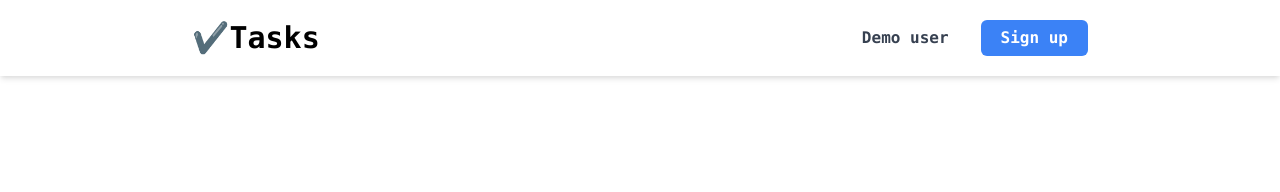
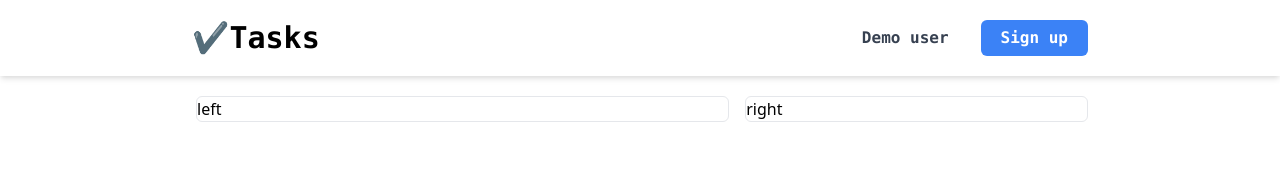
Before and after one commit to ognjen-dev/task-project, a React (Create React App) app: page / in a window 1280 px wide. Shown: the top 192 px of the page. Built offline with nearby package versions, Linux system fonts and the light colour scheme.

Commit message:
do component placing in body component

```diff
--- a/src/app/components/Body.jsx
+++ b/src/app/components/Body.jsx
@@ -1,9 +1,16 @@
 import React from 'react'
+import BodyLeft from './BodyLeft'
+import BodyRight from './BodyRight'
 
 const Body = () => {
     return (
-        <div>
-
+        <div className="lg:px-48 md:px-48 px-1 flex flex-row justify-center py-5">
+            <div className="border rounded-md w-full lg:p-0 mx-1 lg:w-4/6 lg:mr-4">
+                <BodyLeft />
+            </div>
+            <div className="border rounded-md w-96 lg:block hidden">
+                <BodyRight />
+            </div>
         </div>
     )
 }
--- /dev/null
+++ b/src/app/components/BodyLeft.jsx
@@ -0,0 +1,11 @@
+import React from 'react'
+
+const BodyLeft = () => {
+    return (
+        <div>
+            left
+        </div>
+    )
+}
+
+export default BodyLeft
--- /dev/null
+++ b/src/app/components/BodyRight.jsx
@@ -0,0 +1,11 @@
+import React from 'react'
+
+const BodyRight = () => {
+    return (
+        <div>
+            right
+        </div>
+    )
+}
+
+export default BodyRight
--- a/src/app/pages/MainPage.jsx
+++ b/src/app/pages/MainPage.jsx
@@ -1,10 +1,12 @@
 import React from "react";
 import Header from "app/components/Header";
+import Body from "app/components/Body";
 
 const MainPage = () => {
   return (
     <div>
       <Header />
+      <Body />
     </div>
   );
 };
```
